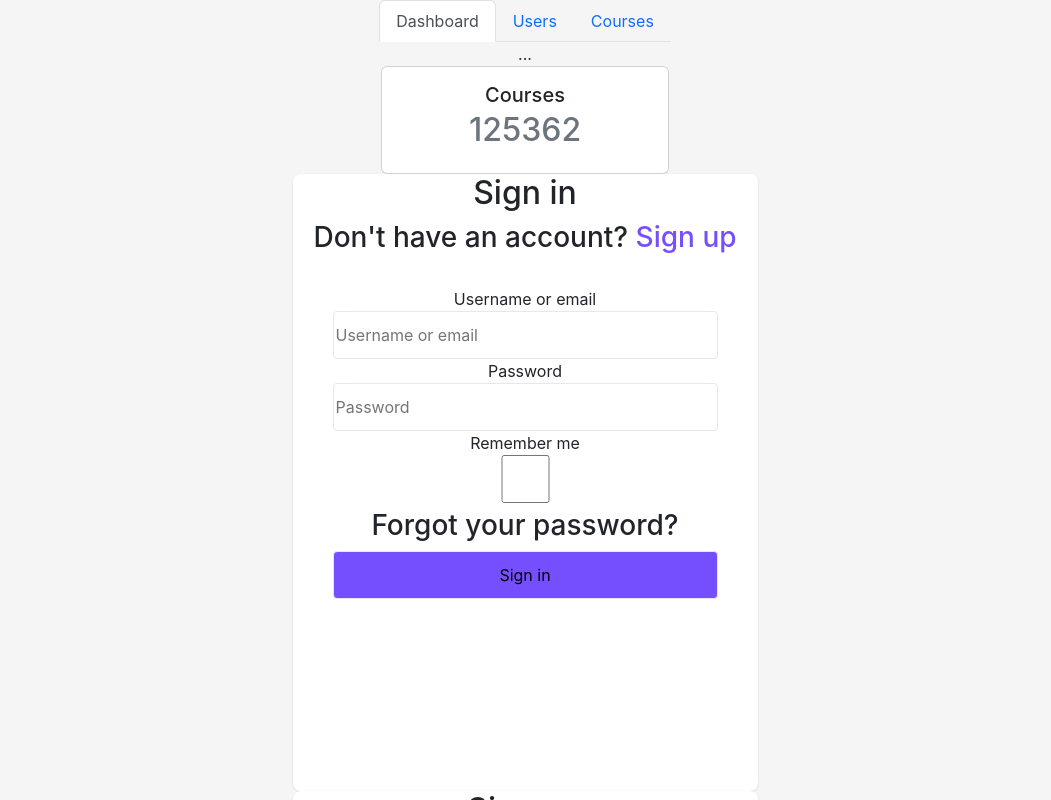
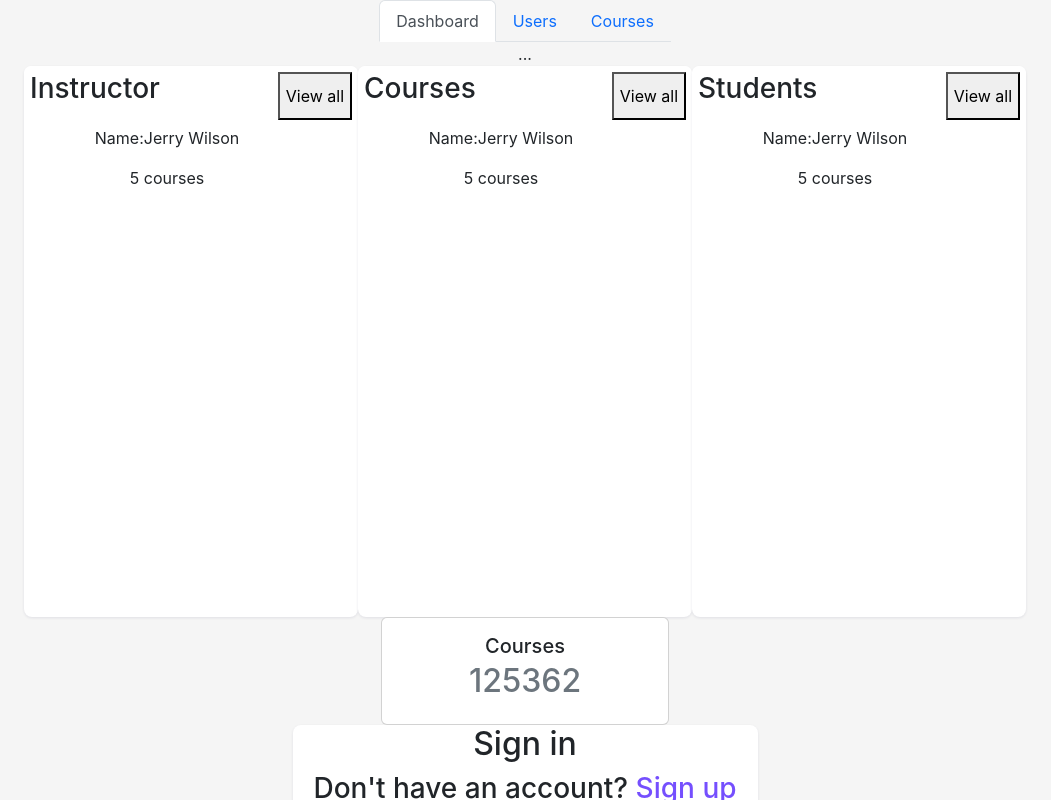
Before and after one commit to onlystar92/LMS-virtual-school-react-frontend, a React (Create React App) app in the folder client/: page / in a window 1280 px wide. Shown: the top 800 px of the page, without its empty margins (115-1166 px from the left). Built offline with nearby package versions, Linux system fonts and the light colour scheme.

Commit message:
adding summary items to dashboard components

```diff
--- a/client/src/App.css
+++ b/client/src/App.css
@@ -91,3 +91,42 @@ background: #FFFFFF;
 box-shadow: 0px 1px 3px rgba(3, 0, 71, 0.09);
 border-radius: 8px;
 }
+
+.dashboardsummaryelements{
+  display: flex;
+  flex-direction: row;
+  justify-content: space-around;
+}
+
+.summarycontainer{
+width: 334px;
+height: 551px;
+background: #FFFFFF;
+box-shadow: 0px 1px 3px rgba(3, 0, 71, 0.09);
+border-radius: 8px;
+/* padding: 6px; */
+}
+
+.summaryheader{
+  display: flex;
+  justify-content: space-between;
+   width: 334px;
+   height: 60px;
+  background: #FFFFFF;
+  border-radius: 7px 7px 0px 0px;
+  padding: 6px;
+}
+
+.summarycontent{
+  width: 334px;
+  height: 491px;
+}
+
+.dashsummarycard{
+  width: 286px;
+  height: 77px;
+  left: 298px;
+  top: 472px;
+  background: #FFFFFF;
+  border-radius: 0px;
+}
--- a/client/src/App.js
+++ b/client/src/App.js
@@ -5,15 +5,14 @@ import Signup from './components/Signup';
 import Forgot from './components/Forgot';
 import Layout from './components/Dashboard/Layout';
 import Metric from './components/Metric';
-// import DashSummary from './components/Dashboard/DashSummary';
+import DashSummary from './components/Dashboard/DashSummary';
 
 function App() {
   return (
     <div className="App">
 
-
-      {/* <DashSummary/> */}
        <Layout/>
+       <DashSummary/>
        <Metric/>
        <Login />
        <Signup />
--- /dev/null
+++ b/client/src/components/Dashboard/CourseDashSummary.js
@@ -0,0 +1,19 @@
+import React from 'react'
+import DashSummaryCard from './DashSummaryCard'
+
+const CourseDashSummary = () => {
+  return (
+    <div className='summarycontainer'>
+        <div className='summaryheader'>
+            <h3>Courses</h3>
+            <button>View all</button>
+        </div>
+        <div className='summarycontent'>
+            <DashSummaryCard/>
+
+        </div>
+    </div>
+  )
+}
+
+export default CourseDashSummary
--- a/client/src/components/Dashboard/DashSummary.js
+++ b/client/src/components/Dashboard/DashSummary.js
@@ -1,37 +1,15 @@
 
 import React from 'react'
+import CourseDashSummary from './CourseDashSummary'
+import InstructorDashSummary from './InstructorDashSummary'
+import StudentDashSummary from './StudentDashSummary'
 
 function DashSummary() {
   return (
-
-    <div>
-        <div class = "summary">
-            <div class = "summary-header">
-                <h2>Instructor </h2>
-                <button>View All</button>
-            </div>
-
-            {/* Content Part */}
-            <div class = "summary-content">
-
-                <div class="card mb-3" style="max-width:540px">
-                    <div class="row g-0">
-                        <div class="col-md-4">
-                        <img src="..." class="img-fluid rounded-start" alt="..."/>
-                        </div>
-                        <div class="col-md-8">
-                        <div class="card-body">
-                            <h5 class="card-title">Card title</h5>
-                            <p class="card-text">This is a wider card with supporting text below as a natural lead-in to additional content. This content is a little bit longer.</p>
-                            <p class="card-text"><small class="text-muted">Last updated 3 mins ago</small></p>
-                        </div>
-                        </div>
-                    </div>
-                    </div>
-
-            </div>
-
-        </div>
+    <div className='dashboardsummaryelements'>
+        <InstructorDashSummary/>
+        <CourseDashSummary/>
+        <StudentDashSummary/>
     </div>
   )
 }
--- /dev/null
+++ b/client/src/components/Dashboard/DashSummaryCard.js
@@ -0,0 +1,12 @@
+import React from 'react'
+
+const DashSummaryCard = () => {
+  return (
+    <div className='dashsummarycard'>
+       <p>Name:Jerry Wilson</p>
+        <p>5 courses</p>
+    </div>
+  )
+}
+
+export default DashSummaryCard
--- /dev/null
+++ b/client/src/components/Dashboard/InstructorDashSummary.js
@@ -0,0 +1,19 @@
+import React from 'react'
+import DashSummaryCard from './DashSummaryCard'
+
+const InstructorDashSummary = () => {
+  return (
+    <div className='summarycontainer'>
+        <div className='summaryheader'>
+            <h3>Instructor</h3>
+            <button>View all</button>
+        </div>
+        <div className='summarycontent'>
+            <DashSummaryCard/>
+
+        </div>
+    </div>
+  )
+}
+
+export default InstructorDashSummary
--- /dev/null
+++ b/client/src/components/Dashboard/StudentDashSummary.js
@@ -0,0 +1,19 @@
+import React from 'react'
+import DashSummaryCard from './DashSummaryCard'
+
+const StudentDashSummary = () => {
+  return (
+    <div className='summarycontainer'>
+        <div className='summaryheader'>
+            <h3>Students</h3>
+            <button>View all</button>
+        </div>
+        <div className='summarycontent'>
+            <DashSummaryCard/>
+
+        </div>
+    </div>
+  )
+}
+
+export default StudentDashSummary
```
